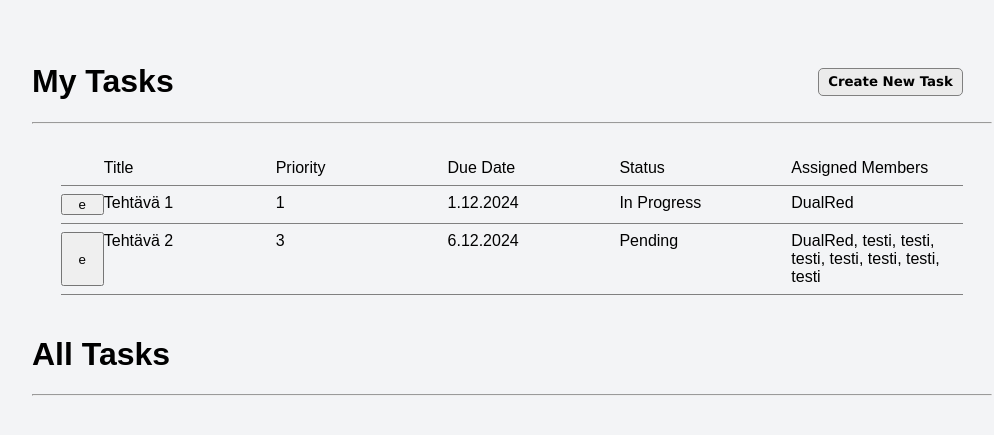
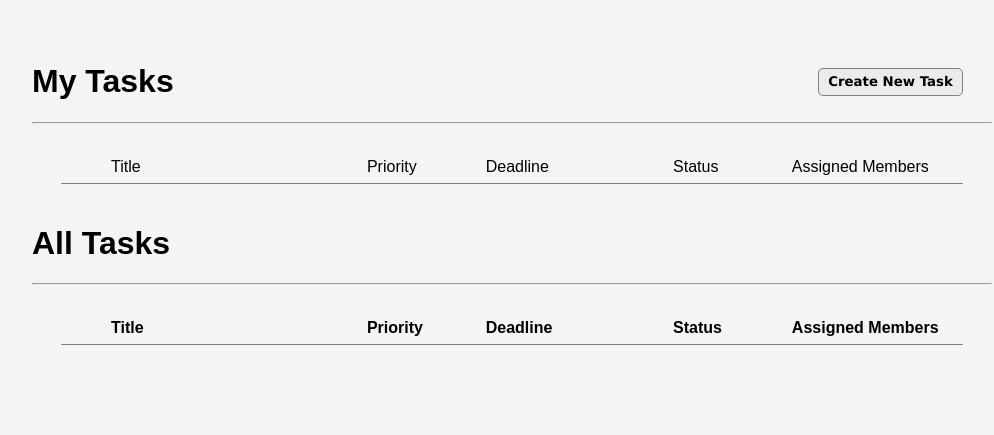
Before and after one commit to DualRedd/projektinhallintasovellus, a Flask app: template templates/project/tasks.html in a window 1280 px wide. Shown: the part 48-483 px from the top of the page, without its empty margins (128-1122 px from the left). Run offline with Flask 3, Linux system fonts and the light colour scheme; the template is opened without the code that fills it, so the values that code supplies are empty.

Commit message:
Display tasks on project page

```diff
--- a/static/styles.css
+++ b/static/styles.css
@@ -197,7 +197,7 @@ header nav span a, header nav span span {
     box-sizing: border-box;
     color: var(--secondary-text);
     height: 100%;
-    line-height: 1em;
+    line-height: 1;
     max-height: 4em;
     overflow: hidden;
     overflow-wrap: break-word;
@@ -224,33 +224,40 @@ header nav span a, header nav span span {
 }
 
 /* TASK ROW LAYOUT */
-
 .tasks-container {
     padding: 2% 3%;
-    gap: 1em;
 }
-
 .task-item {
     display: grid;
-    grid-template-columns: 1fr 4fr 4fr 4fr 4fr 4fr;
+    grid-template-columns: 1fr 7fr 3fr 5fr 3fr 5fr;
+    align-items: flex-start;
+    gap: 0.5em 1em;
+    line-height: 1;
     padding: 0.5em 0;
     border-bottom: 1px solid grey;
 }
-
+.table-title{
+    font-weight: bold;
+}
 .task-item div {
     overflow: auto;
     overflow-wrap: break-word;
 }
-
 .task-summary {
     display: contents;
 }
-
+.task-summary div {
+    max-height: 2em;
+    overflow: hidden;
+    white-space: nowrap;
+    text-overflow: ellipsis;
+}
 .task-details {
     display: none;
+    overflow-wrap:anywhere;
 }
 
-/* Create task form */
+/* CREATE TASK FORM */
 #member-view {
     display: flex;
     flex-wrap: wrap;
--- a/templates/project/tasks.html
+++ b/templates/project/tasks.html
@@ -14,42 +14,45 @@
         <div></div>
         <div>Title</div>
         <div>Priority</div>
-        <div>Due Date</div>
+        <div>Deadline</div>
         <div>Status</div>
         <div>Assigned Members</div>
-    </div>
-    <div class="task-item">
-        <button>e</button>
-        <div>Tehtävä 1</div>
-        <div>1</div>
-        <div>1.12.2024</div>
-        <div>In Progress</div>
-        <div>DualRed</div>
-    </div>
-    <div class="task-item">
-        <div class="task-summary">
-            <button>e</button>
-            <div>Tehtävä 2</div>
-            <div>3</div>
-            <div>6.12.2024</div>
-            <div>Pending</div>
-            <div>DualRed, testi, testi, testi, testi, testi, testi, testi</div>
-        </div>
-        <div class="task-details">
-            <button>e</button>
-            <div>Tehtävä 2</div>
-            <div>3</div>
-            <div>6.12.2024</div>
-            <div>Pending</div>
-            <div style="grid-row: span 2;">DualRed, testi, testi, testi, testi, testi, testi, testi</div>
-
-            <div style="grid-column: 2 / 6;">descritiondescritiondescritiondescritiondescritiondescritiondescritiondescritiondescritiondescritiondescrition</div>
-        </div>
     </div>
 </div>
 
 <h1>All Tasks</h1>
 <hr>
+<div class="tasks-container">
+    <div class="task-item table-title">
+        <div></div>
+        <div>Title</div>
+        <div>Priority</div>
+        <div>Deadline</div>
+        <div>Status</div>
+        <div>Assigned Members</div>
+    </div>
+    {% for task in g.all_tasks %}
+    <div class="task-item">
+        <div class="task-summary">
+            <button>></button>
+            <div class="truncate-2" data-original="{{task['title']}}">{{task["title"]}}</div>
+            <div>{{task["priority"]}}</div>
+            <div>{{task["deadline"]}}</div>
+            <div>{{task["state"]}}</div>
+            <div>NULL</div>
+        </div>
+        <div class="task-details">
+            <button>v</button>
+            <div>{{task["title"]}}</div>
+            <div>{{task["priority"]}}</div>
+            <div>{{task["deadline"]}}</div>
+            <div>{{task["state"]}}</div>
+            <div style="grid-row: span 2;">NULL</div>
+            <div style="grid-column: 2 / 6;">{{task["description"]}}</div>
+        </div>
+    </div>
+    {% endfor %}
+</div>
 
 {% endblock %}
 {% block scripts %}
@@ -70,6 +73,5 @@ document.querySelectorAll('.task-details button').forEach(button => {
     details.style.display = 'none';
   });
 });
-
 </script>
 {% endblock %}
```
Also changed, not shown: routes/projects.py (+9 -3 lines), services/tasks_service.py (+7 -0 lines), utils/tools.py (+8 -0 lines).
